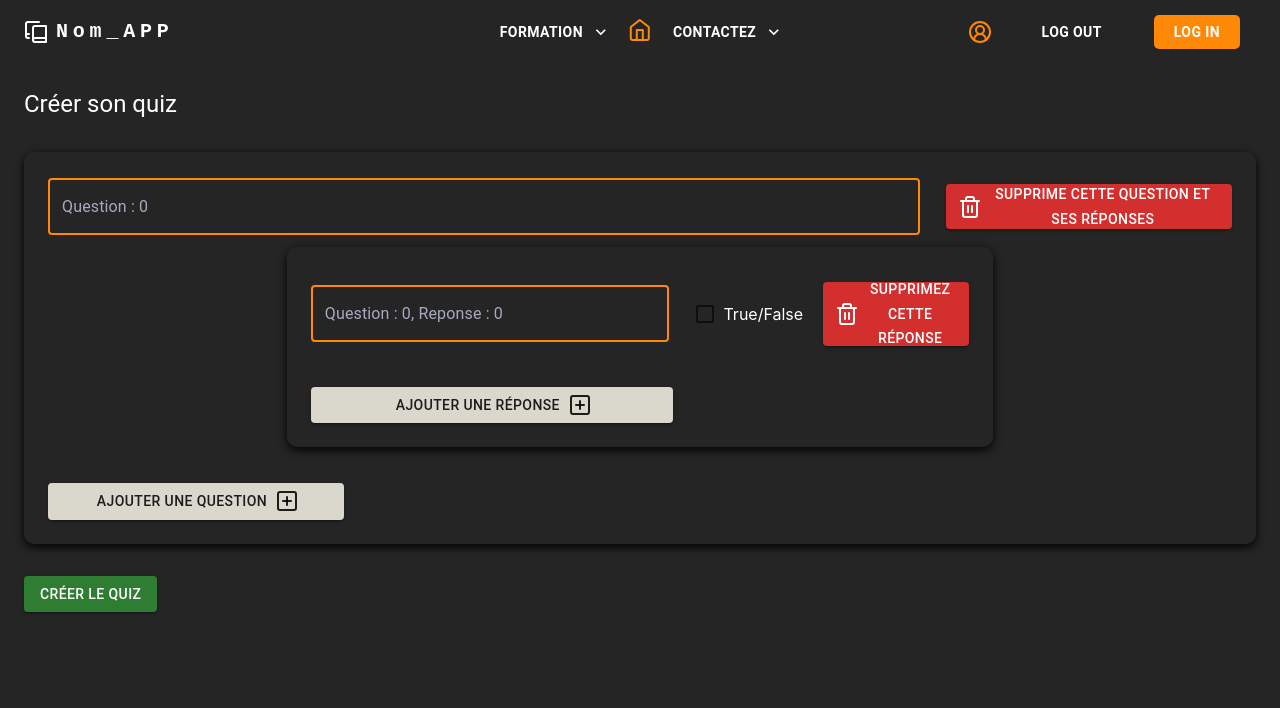
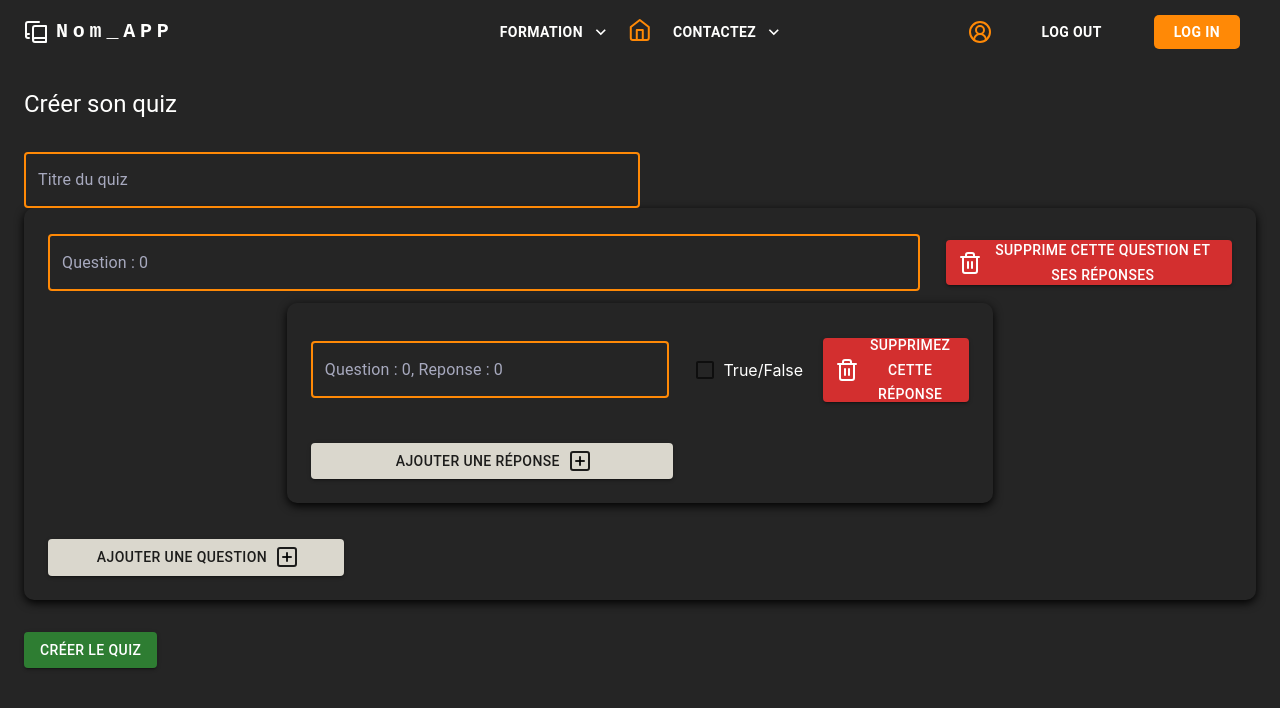
Before and after one commit to romainbcode/PFE-Forma, a React (Create React App) app in the folder frontend/: page /quizs/create in a window 1280 px wide. Shown: the top 708 px of the page. Built offline with nearby package versions, Linux system fonts and the light colour scheme; no server answers.

Commit message:
Ajout de l'id du prof qui fait le quiz, et titre dans les valeurs initiales

```diff
--- a/frontend/src/pages/professeur/creation-quiz.js
+++ b/frontend/src/pages/professeur/creation-quiz.js
@@ -15,9 +15,13 @@ import { Trash2 } from "lucide-react";
 import { PlusSquare } from "lucide-react";
 import { Toaster, toast } from "sonner";
 import * as yup from "yup";
+import { useAuth0 } from "@auth0/auth0-react";
 
 export const CreationQuiz = () => {
+  const { user } = useAuth0();
+
   const initialValues = {
+    titre: "",
     question_reponse: [
       {
         question: "",
@@ -61,6 +65,7 @@ export const CreationQuiz = () => {
 
   const createNewQuiz = async (values) => {
     try {
+      values["id_user_auth"] = user.sub;
       await axios.post("/api-node/addQuiz", values);
       toast.success("Création du quiz avec succès !");
     } catch (error) {
@@ -106,6 +111,41 @@ export const CreationQuiz = () => {
                   >
                     Créer son quiz
                   </Typography>
+                  <Box>
+                    <Stack
+                      direction={{ xs: "column", sm: "row" }}
+                      spacing={{ xs: 1, sm: 2, md: 4 }}
+                    >
+                      <Field
+                        sx={{
+                          mb: 3,
+                          width: "50%",
+                          input: {
+                            color: "primary.headLine",
+                          },
+                          "& label": { color: "primary.paragraph" },
+                          "& label.Mui-focused": { color: "#FFFFFE" },
+                          "& .MuiOutlinedInput-root": {
+                            "& fieldset": {
+                              border: "2px solid",
+                              borderColor: "primary.button_background",
+                            },
+                            "&:hover fieldset": {
+                              borderColor: "primary.headLine",
+                            },
+                          },
+                        }}
+                        autoComplete="off"
+                        name="titre"
+                        placeholder="Titre"
+                        label="Titre du quiz"
+                        value={values.titre}
+                        as={TextField}
+                        error={touched.titre && Boolean(errors.titre)}
+                        helperText={touched.titre && errors.titre}
+                      />
+                    </Stack>
+                  </Box>
 
                   <FieldArray
                     type="question_reponse"
```
